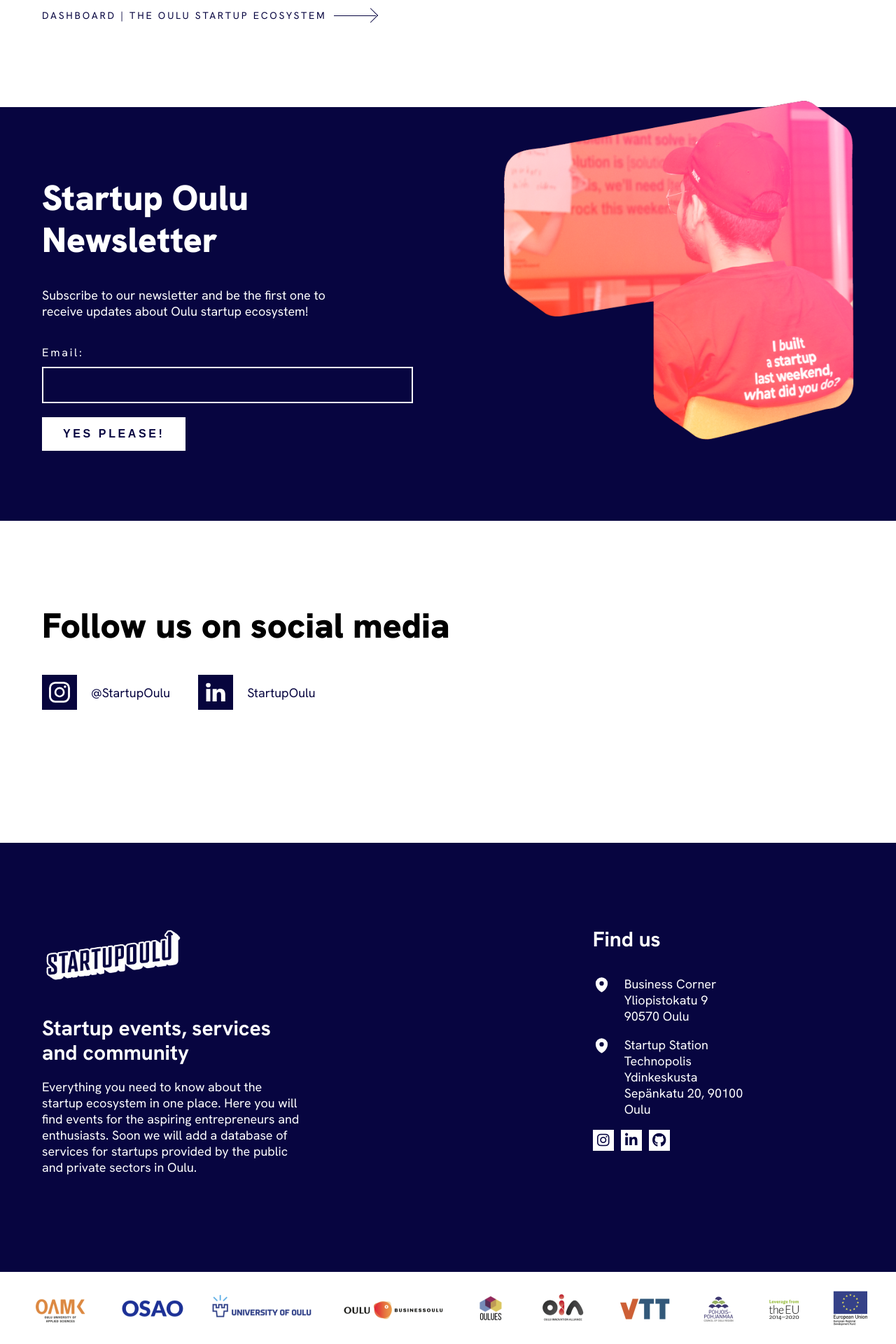
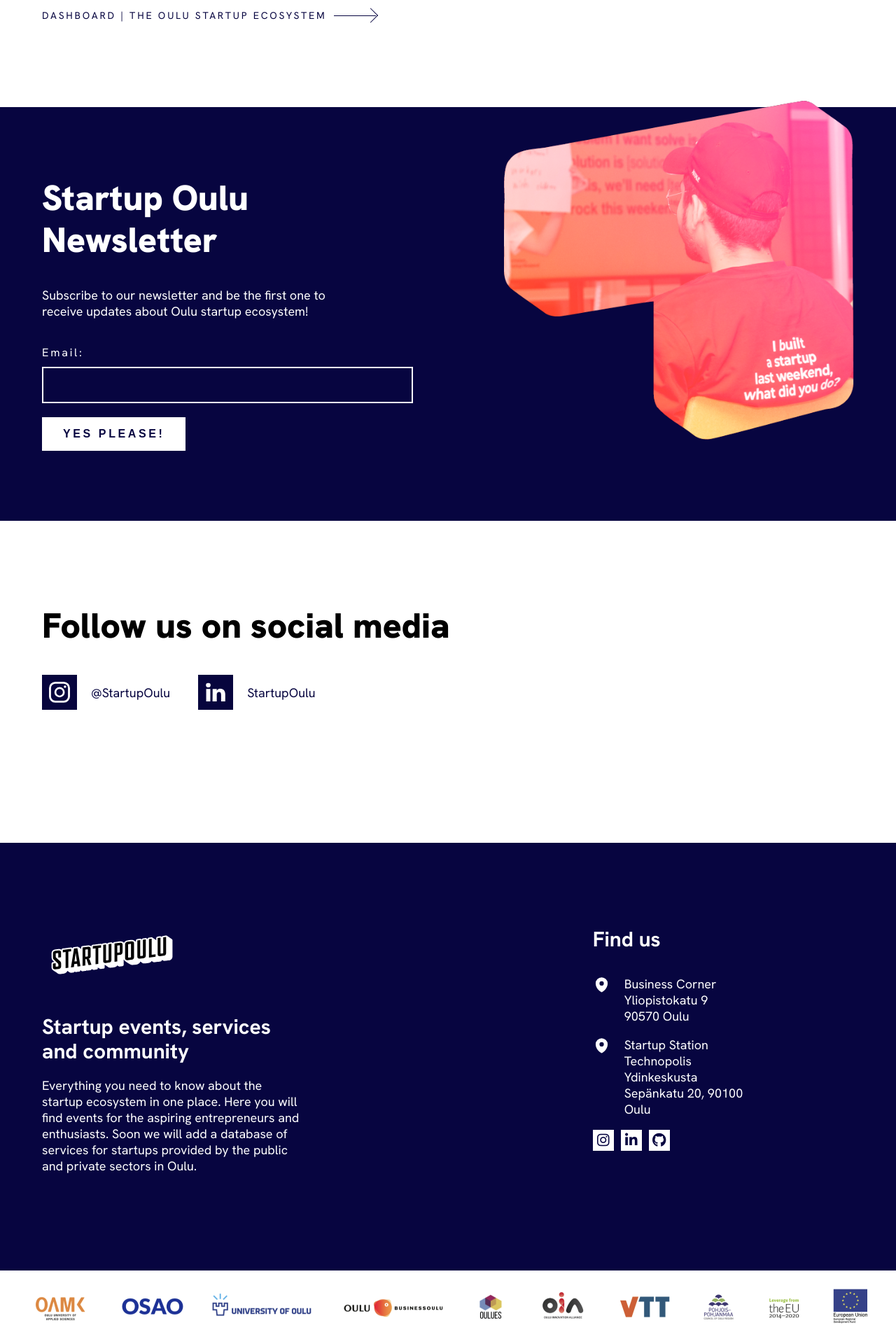
Before and after one commit to StartupOulu/startupoulu.github.io, a Jekyll site: the page built from index.html, in a window 1280 px wide. Shown: the part 3867-5787 px from the top of the page at 70% size. Built offline with Jekyll 4.4.1, drawn with Linux system fonts in a browser that asks for light colours.

Commit message:
move logos into own directory

```diff
--- a/_includes/footer.html
+++ b/_includes/footer.html
@@ -2,7 +2,7 @@
 <footer class="footer_section">
     <div class="r2a_container flex justify-between gap-20">
       <div class="info item">
-        <a href="{{ site.baseurl }}/"><img class="footer_logo" src="{{ site.baseurl }}/assets/images/mobile-logo.png" alt="footer logo"></a>
+        <a href="{{ site.baseurl }}/"><img class="footer_logo" src="{{ site.baseurl }}/assets/images/logos/startupoulu-wide-arrowless.svg" alt="footer logo"></a>
         <h3 class="info_title">Startup events, services and community</h3>
         <p class="common_pera">Everything you need to know about the startup ecosystem in one place. Here you will find events for the aspiring entrepreneurs and enthusiasts. Soon we will add a database of services for startups provided by the public and private sectors in Oulu.</p>
       </div>
--- a/_includes/logo.html
+++ b/_includes/logo.html
@@ -1,3 +1,3 @@
 <figure class="nav-logo">
-    <a href="{{ site.baseurl }}/"><img src="{{ site.baseurl }}/assets/images/logo.svg"></a>
+    <a href="{{ site.baseurl }}/"><img src="{{ site.baseurl }}/assets/images/logos/startupoulu-stacked.svg"></a>
 </figure>
```
Also changed, not shown: assets/images/logo.png (deleted), assets/images/logos/startupoulu-stacked.svg (renamed from assets/images/logo.svg), assets/images/logos/startupoulu-wide-arrowless.svg (added), assets/images/nav-logo.png (deleted).
